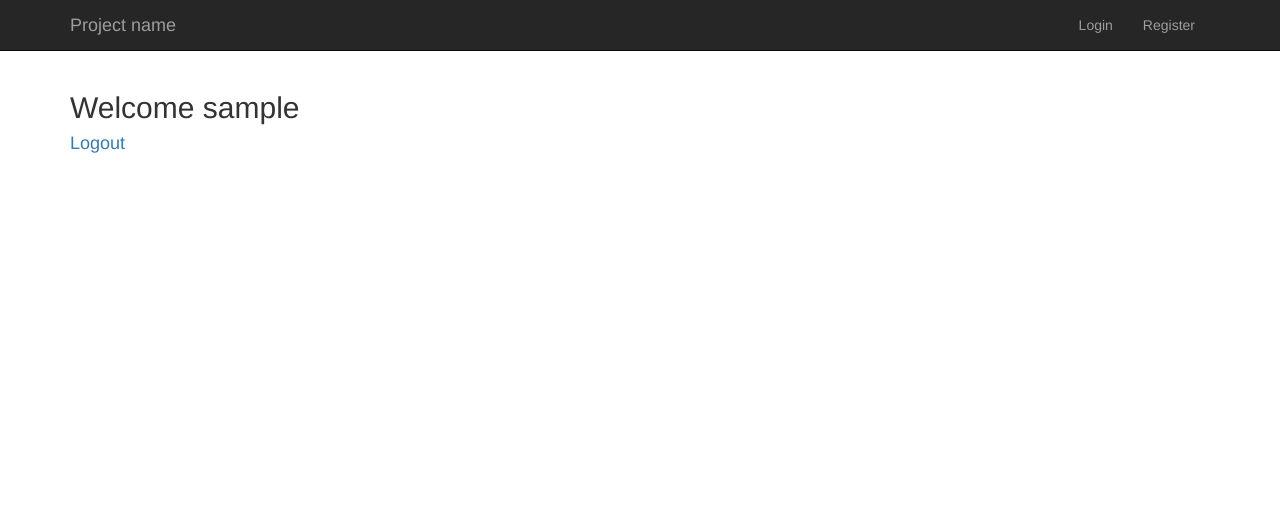
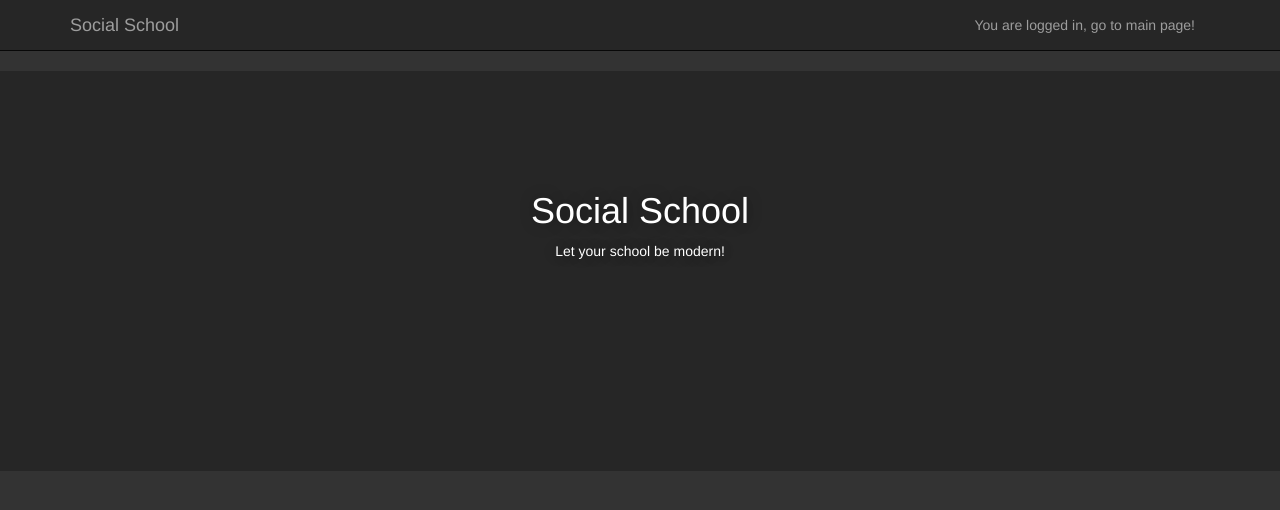
Before and after one commit to KarolBorecki/social-school, a Django app: page /welcome/ in a window 1280 px wide. Shown: the top 510 px of the page. Run offline with Django 3.2, Linux system fonts and the light colour scheme; the visitor is signed in with stand-in values (Sample User, id 1); some libraries are stand-ins or nearby versions.

Commit message:
Change some templates

```diff
--- /dev/null
+++ b/accounts/static/index_style.css
@@ -0,0 +1,15 @@
+body{
+    background: #333333;
+    color: white;
+    width: 100%;
+}
+
+.header{
+	margin-top: 0px;
+	min-height: 50vh;
+	padding-top:100px;
+	padding-bottom:100px;
+	background-color: #262626;
+	text-align: center;
+	text-shadow: 0 0 15px rgba(0,0,0, .3)
+}
--- a/accounts/templates/accounts/base.html
+++ b/accounts/templates/accounts/base.html
@@ -24,13 +24,17 @@
                    <span class="icon-bar"></span>
                    <span class="icon-bar"></span>
                </button>
-               <a class="navbar-brand" href="{% url 'accounts:welcome_page' %}">Project name</a>
+               <a class="navbar-brand" href="{% url 'accounts:welcome_page' %}">Social School</a>
             </div>
 
             <div id="navbar" class="navbar-collapse collapse navbar-right">
                <ul class="nav navbar-nav">
-                   <li class="link"><a href="{% url 'accounts:login' %}">Login</a></li>
-                   <li class="link"><a href="{% url 'accounts:register' %}">Register</a></li>
+                    {% if user.is_authenticated %}
+                        <li class="link"><a href="{% url 'index' %}">You are logged in, go to main page!</a></li>
+                    {% else %}
+                        <li class="link"><a href="{% url 'accounts:login' %}">Login</a></li>
+                        <li class="link"><a href="{% url 'accounts:register' %}">Register</a></li>
+                    {% endif %}
                </ul>
             </div>
         </div>
--- a/accounts/templates/accounts/index.html
+++ b/accounts/templates/accounts/index.html
@@ -1,14 +1,18 @@
 {% extends 'accounts/base.html' %}
 
-{% block title_block %}Index{% endblock title_block%}
+{% block title_block %}Social School - Welcome!{% endblock title_block%}
+
+{% load staticfiles %}
+{% block head %}
+    {{block.super}}
+    <link rel="stylesheet" type="text/css" href="{% static 'index_style.css' %}"/>
+{% endblock head %}
 
 {% block body_block %}
-    <div class="container">
-       {% if user.is_authenticated %}
-           <h2>Welcome {{ user.username }}</h2>
-           <h4><a href="{% url 'accounts:logout' %}">Logout</a></h4>
-       {% else %}
-           <h2>You are no logged in! <a href="{% url 'accounts:login' %}">Login</a> </h2>
-       {% endif %}
+    <div class="body">
+        <div class="header">
+            <h1>Social School</h1>
+            <p>Let your school be modern!</p>
+        </div>
     </div>
 {% endblock body_block%}
--- a/accounts/templates/accounts/login.html
+++ b/accounts/templates/accounts/login.html
@@ -26,10 +26,6 @@
         <p class="info" align="center">
            <a href="{% url 'accounts:password_reset' %}">I forgot my password</a>
         </p>
-
-        <p align="center" class="info footer">
-            <a href="{% url 'accounts:register' %}"> Register</a>
-        </p>
       </form>
     </div>
 {% endblock body_block%}
--- a/accounts/templates/accounts/register.html
+++ b/accounts/templates/accounts/register.html
@@ -25,10 +25,6 @@
         <input type="password" id="inputPassword" class="form-control" name="password" placeholder="Password" required>
 
         <button class="btn btn-lg btn-block btn-success button" type="submit">Sign up</button>
-
-        <p align="center" class="info footer">
-            <a href="{% url 'accounts:login' %}">Login</a>
-        </p>
       </form>
     </div>
 {% endblock body_block%}
```
Also changed, not shown: accounts/static/img/background.jpeg (added).
